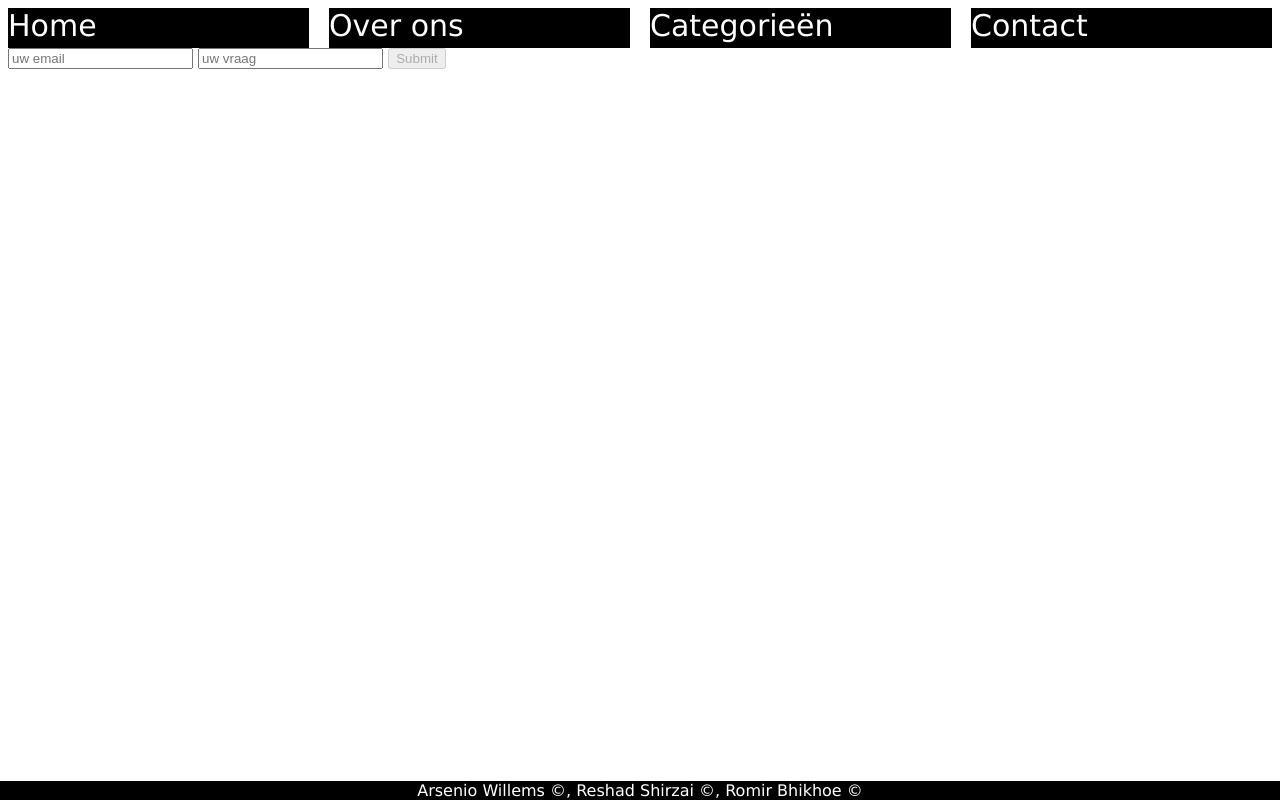
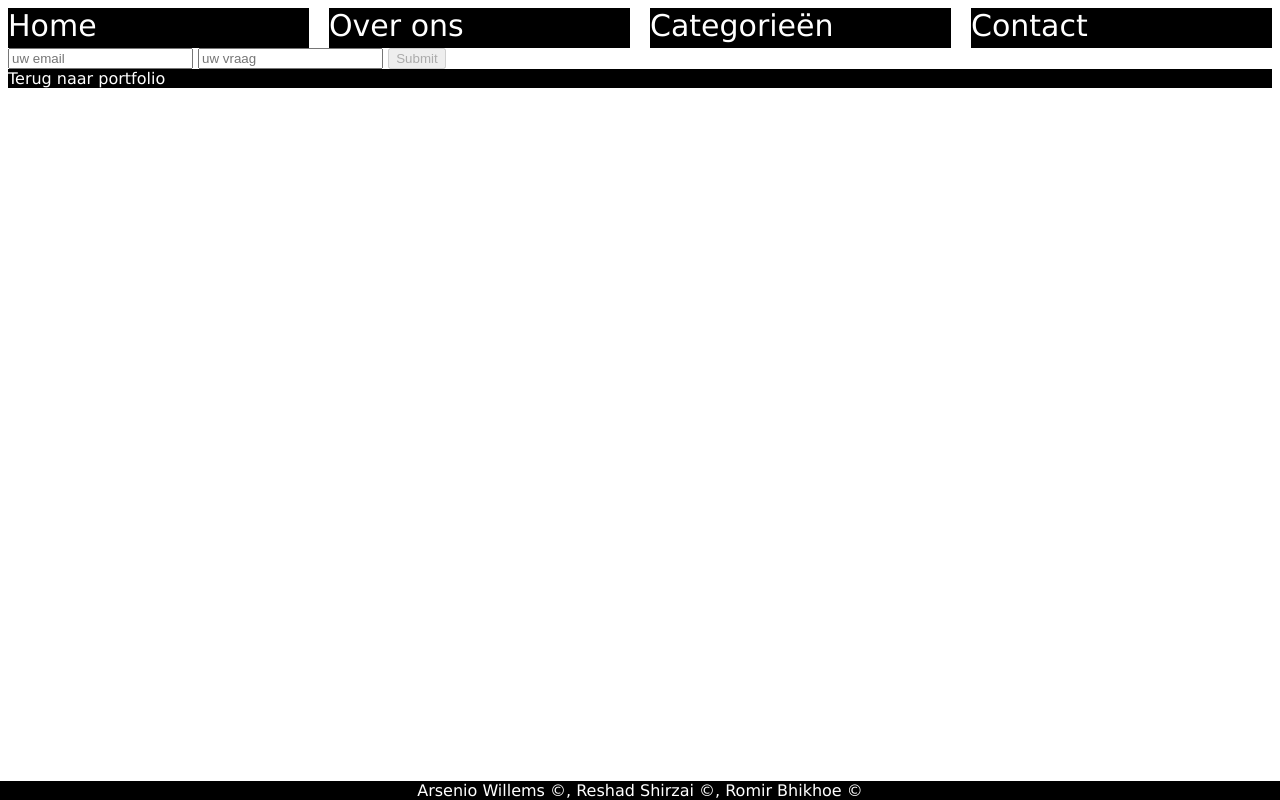
Before and after one commit to RomirBhikhoe/web-catalogus, a website: page html/contact.html in a window 1280 px wide. Drawn offline with Linux system fonts and the light colour scheme.

Commit message:
terug naar portfolio knop added

```diff
--- a/html/contact.html
+++ b/html/contact.html
@@ -24,6 +24,7 @@
             <nav class="contact">
                 <a href="contact.html">Contact</a>
             </nav>
+
         </div>
     </header>
     <main>
@@ -32,6 +33,9 @@
             <input type="text" placeholder="uw vraag" class="vraag" required>
             <input id="submit" type="submit" onclick="changeText()" onsubmit="changeText()" class="submit-button" disabled>
         </div>
+        <nav class="portfolio">
+            <a href="https://romirbhikhoe.github.io/projecten.html">Terug naar portfolio</a>
+        </nav>
     </main>
     <footer>Arsenio Willems &copy;, Reshad Shirzai &copy;, Romir Bhikhoe &copy;</footer>
 </body>
```
Also changed, not shown: html/categories.html (+1 -0 lines), html/homescreen.html (+1 -0 lines), index.html (+1 -0 lines).
